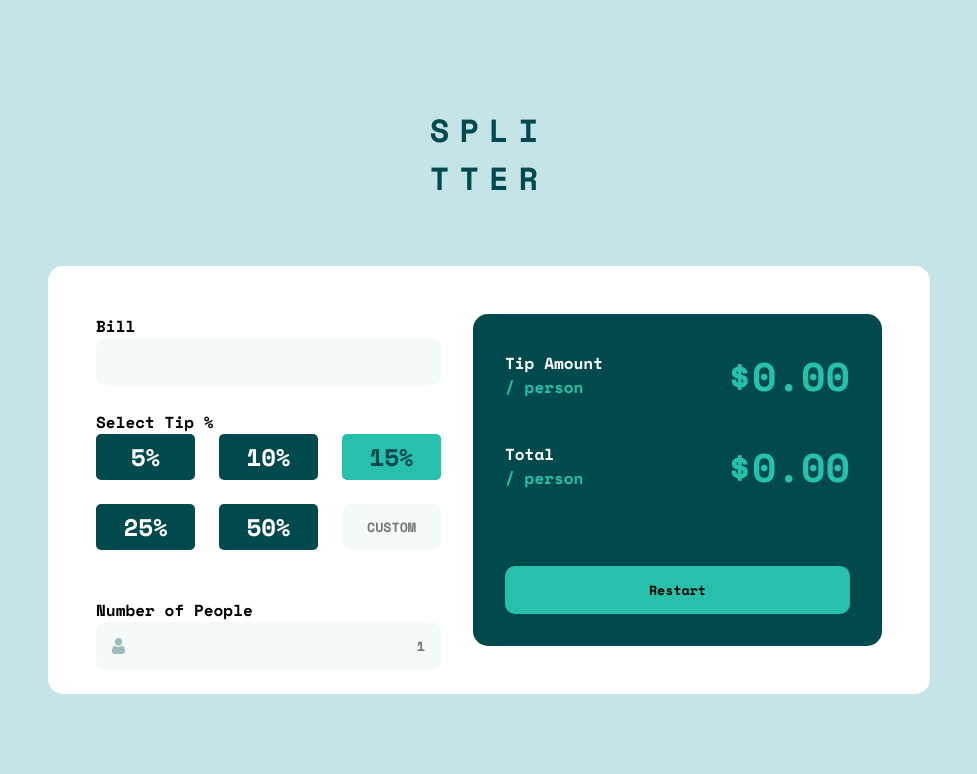
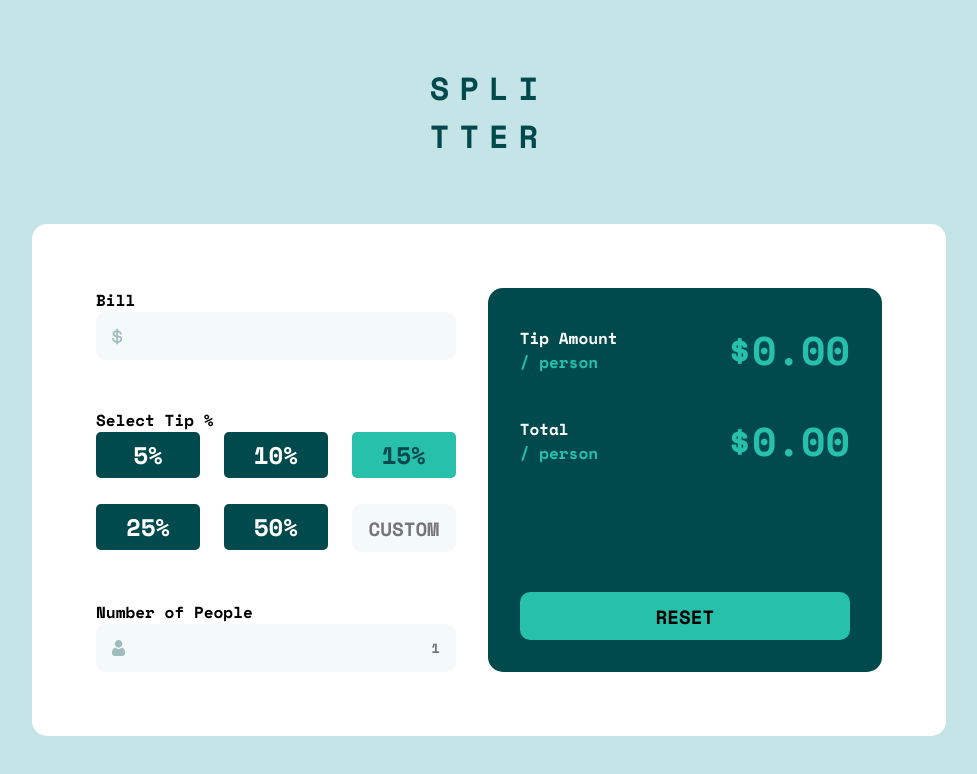
Before and after one commit to Danteie/tip-calculator-frontendmentor, a React (Create React App) app: page / in a window 1280 px wide. Shown: the top 774 px of the page, without its empty margins (151-1128 px from the left). Built offline with nearby package versions, Linux system fonts and the light colour scheme.

Commit message:
finish v1

```diff
--- a/src/App.css
+++ b/src/App.css
@@ -4,6 +4,10 @@
   margin: 0;
   padding: 0;
   font-family: 'Space Mono', monospace;
+}
+
+button:hover{
+  background-color:  hsl(186, 14%, 43%) !important;
 }
 
 .App {
@@ -23,9 +27,11 @@
 
 .calculator-body{
   display: flex;
+  align-items: center;
   background-color: white;
+  box-sizing: content-box;
   width: 61.4%;
-  padding: 3rem;
+  padding: 4rem;
   border-radius: 15px;
   gap: 2rem
 }
--- a/src/Component/Calculator/Calculator.css
+++ b/src/Component/Calculator/Calculator.css
@@ -1,5 +1,6 @@
 .calculator{
     width: 100%;
+    height: 100%;
     display: flex;
     flex-direction: column;
     gap: 3rem;
@@ -8,7 +9,7 @@
 .calculator input{
     box-sizing: border-box;
     width: 100%;
-    height: 100%;
+    height: 3rem;
     border-radius: 10px;
     border: none;
     background-color: hsl(189, 41%, 97%);
@@ -27,6 +28,9 @@
 
 .custom-input{
     text-align: center;
+    color: hsl(183, 100%, 15%);
+    font-size: 1.2rem;
+    font-weight: bold;
 }
 
 .default{
@@ -51,7 +55,20 @@ div input {
     background-repeat: no-repeat;
     background-position: left center;
     background-origin: content-box;
+}
 
+.bill-input{
+    background-image: url('./icon-dollar.svg');
+    background-repeat: no-repeat;
+    background-position: left center;
+    background-origin: content-box;
+    color: hsl(183, 100%, 15%);
+    font-size: 1.2rem;
+    font-weight: bold;
+}
+
+.bill-input:focus{
+    border-color: hsl(183, 100%, 15%);
 }
 
 #error-people{
--- a/src/Component/Calculator/Calculator.js
+++ b/src/Component/Calculator/Calculator.js
@@ -39,7 +39,6 @@ export default function Calculator({displayTotal}) {
       customInput.value = ''
       setCustom(prevCustom => prevCustom = '')
     }
-
     //button value
     const buttonValue = event.target.innerHTML;
     setButton(prevButton => prevButton = buttonValue)
@@ -51,9 +50,6 @@ export default function Calculator({displayTotal}) {
     if (defuatlStyle.length != 0) {
       defuatlStyle[0].classList.remove('default')
     }
-
-
-
     //set custom tip input
     const customInput = event.target.value;
     setCustom(prevCustom => prevCustom = customInput)
@@ -78,7 +74,7 @@ export default function Calculator({displayTotal}) {
     <div className="calculator">
       <div>
         <p>Bill</p>
-        <input type="text" onChange={inputBill}/>
+        <input type="text" onChange={inputBill} className='bill-input'/>
       </div>
       <div>
         <p>Select Tip %</p>
--- a/src/Component/Display/Display.css
+++ b/src/Component/Display/Display.css
@@ -1,9 +1,11 @@
 .display{
+    box-sizing: border-box;
     background-color: hsl(183, 100%, 15%);
     color: white;
     border-radius: 15px;
     padding: 2rem;
     width: 100%;
+    height: 100%;
     display: flex;
     flex-direction: column;
     justify-content: space-between;
@@ -30,3 +32,8 @@
 .display-total{
     font-size: 2.5rem;
 }
+
+.restart{
+    font-size: 1.2rem;
+    font-weight: bold;
+}
--- a/src/Component/Display/Display.js
+++ b/src/Component/Display/Display.js
@@ -26,7 +26,7 @@ export default function Display({total,totalPeople}) {
                     <h1 className="display-total">${total}</h1>
             </div>
         </div>
-        <button onClick={refreshPage}>Restart</button>
+        <button onClick={refreshPage} className='restart'>RESET</button>
     </div>
   );
 }
```
Also changed, not shown: src/Component/Calculator/icon-dollar.svg (added).
